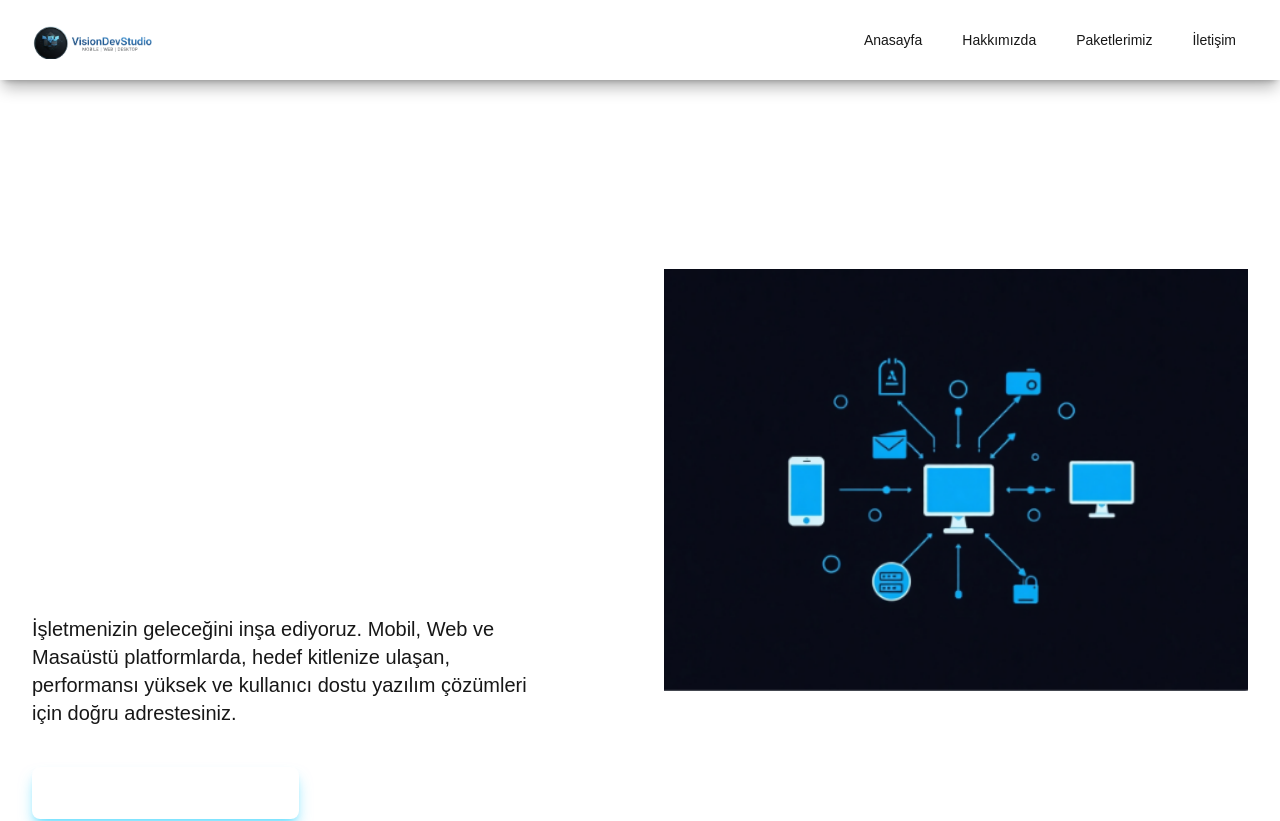
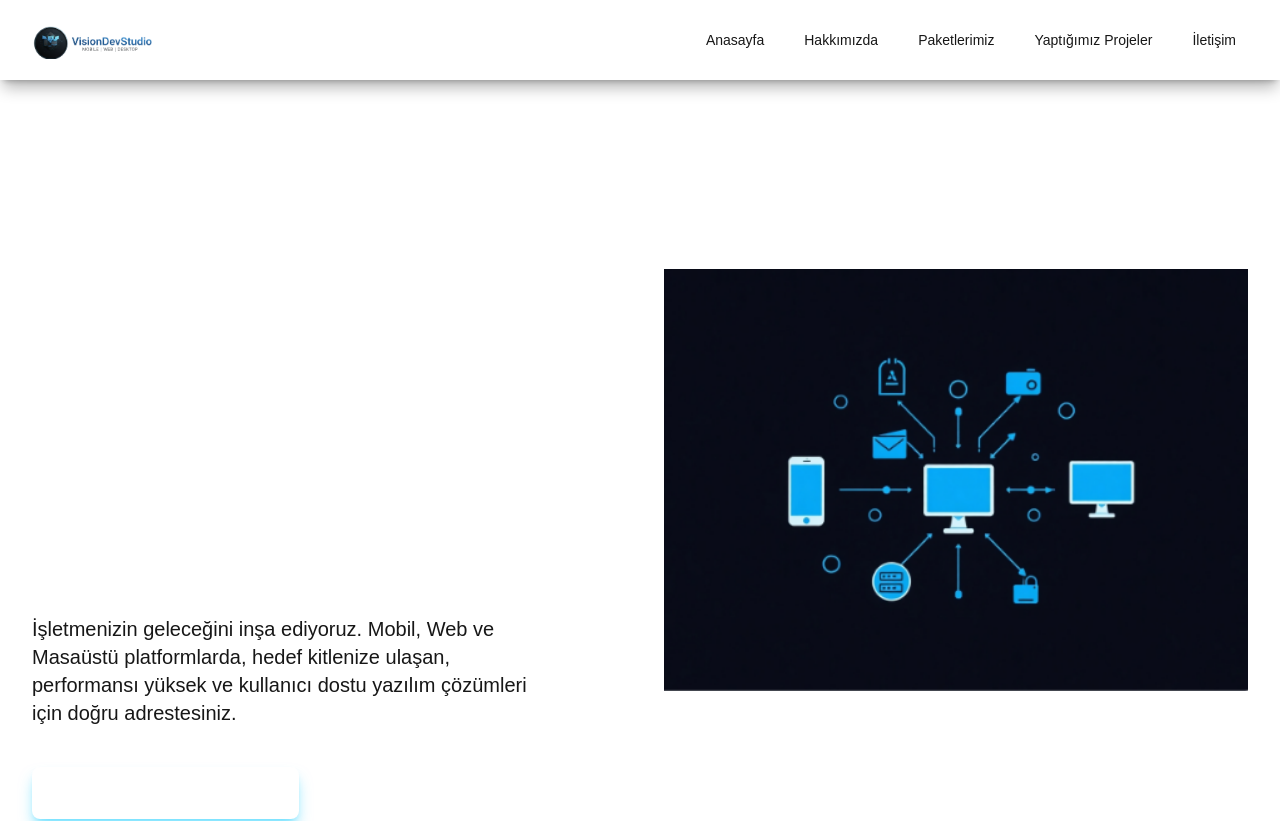
Before and after one commit to ramazangalip/visiondevstudio, a Next.js app: page / in a window 1280 px wide. Shown: the top 821 px of the page. Built offline with nearby package versions, Linux system fonts and the light colour scheme.

Commit message:
nextjs update

```diff
--- a/app/components/Navbar.tsx
+++ b/app/components/Navbar.tsx
@@ -13,7 +13,7 @@ const navItems: NavItem[] = [
   { name: 'Anasayfa', id: 'home' },
   { name: 'Hakkımızda', id: 'about' },
   { name: 'Paketlerimiz', id: 'services' },
-
+  { name: 'Yaptığımız Projeler', id: 'portfolio' },
   { name: 'İletişim', id: 'contact' },
 ];
 
--- a/package.json
+++ b/package.json
@@ -11,9 +11,9 @@
   },
   "dependencies": {
     "lucide-react": "^0.554.0",
-    "next": "16.0.3",
-    "react": "19.2.0",
-    "react-dom": "19.2.0",
+    "next": "^16.0.10",
+    "react": "^19.2.3",
+    "react-dom": "^19.2.3",
     "resend": "^6.5.2"
   },
   "devDependencies": {
```
Also changed, not shown: 1 other file (tests, documents, lock files or other folders).
